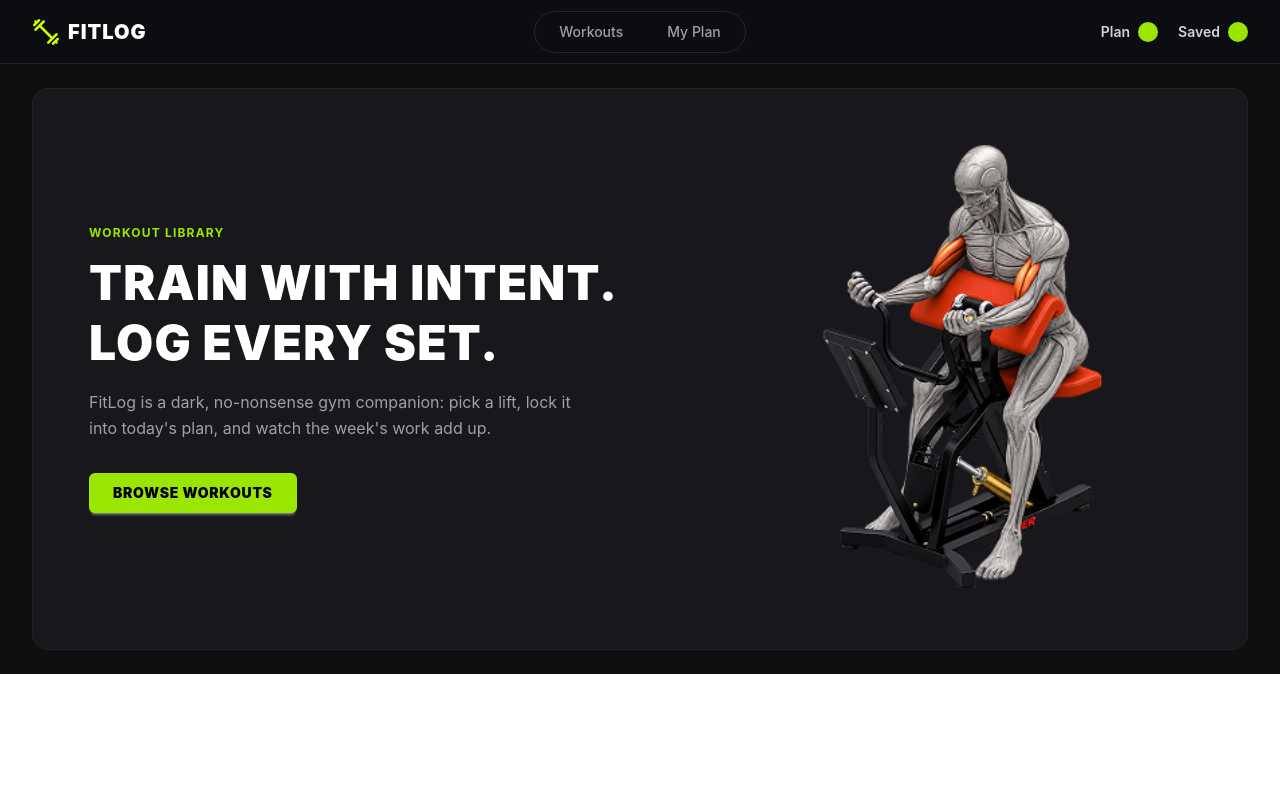
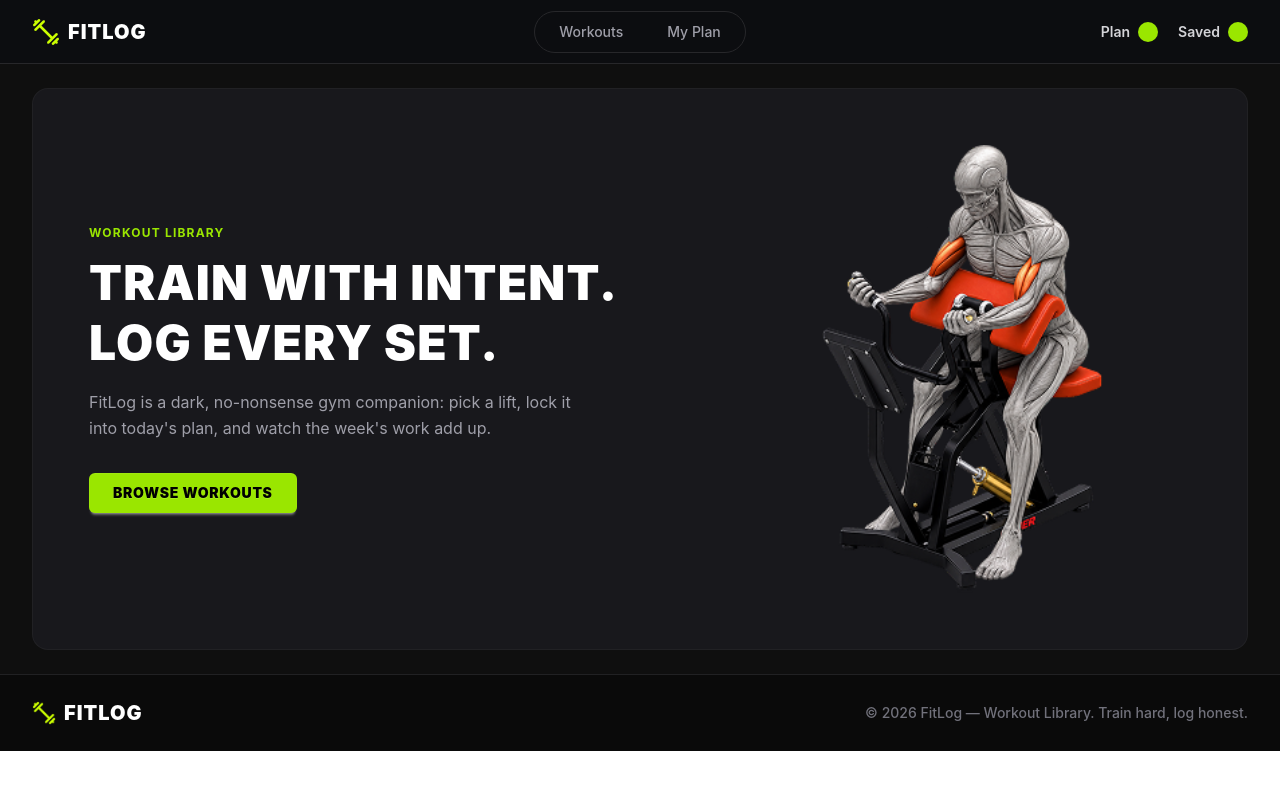
Before and after one commit to tahsincodes-design/Fit-Log-, a Next.js app: page / in a window 1280 px wide. Shown: the top 790 px of the page. Built offline with nearby package versions, Linux system fonts and the light colour scheme.

Commit message:
Footer Part updated done

```diff
--- /dev/null
+++ b/app/Components/Footer.tsx
@@ -0,0 +1,33 @@
+import React from 'react';
+import Image from 'next/image';
+import Link from 'next/link';
+import logo from '@/app/assets/logo.png';
+
+const Footer = () => {
+    return (
+        <footer className="w-full bg-[#0a0a0a] border-t border-zinc-800/80 py-6 px-4 sm:px-8">
+            <div className="max-w-7xl mx-auto flex flex-col md:flex-row items-center justify-between gap-4">
+
+                {/* Left Side: Brand Logo */}
+                <Link href="/" className="flex items-center gap-2 text-xl font-black tracking-wider text-white">
+                    <Image
+                        src={logo}
+                        alt="FITLOG Logo"
+                        width={24}
+                        height={24}
+                        className="w-6 h-6 object-contain"
+                    />
+                    <span>FITLOG</span>
+                </Link>
+
+                {/* Right Side: Copyright & Motto */}
+                <p className="text-zinc-500 text-xs sm:text-sm text-center md:text-right font-medium">
+                    © {new Date().getFullYear()} FitLog — Workout Library. Train hard, log honest.
+                </p>
+
+            </div>
+        </footer>
+    );
+};
+
+export default Footer;
--- a/app/layout.tsx
+++ b/app/layout.tsx
@@ -2,6 +2,7 @@ import type { Metadata } from "next";
 import { Geist, Geist_Mono } from "next/font/google";
 import "./globals.css";
 import Navbar from "./Components/Navbar";
+import Footer from "./Components/Footer";
 
 const geistSans = Geist({
   variable: "--font-geist-sans",
@@ -26,7 +27,10 @@ export default function RootLayout({ children }: LayoutProps<"/">) {
     >
       <body className="min-h-full flex flex-col">
         <Navbar/>
-        {children}</body>
+        {children}
+        <Footer/>
+      </body>
+
     </html>
   );
 }
--- a/app/page.tsx
+++ b/app/page.tsx
@@ -1,4 +1,3 @@
-import Image from "next/image";
 import HeroBanner from "./Components/HomePage/HeroBanner";
 
 export default function Home() {
```
